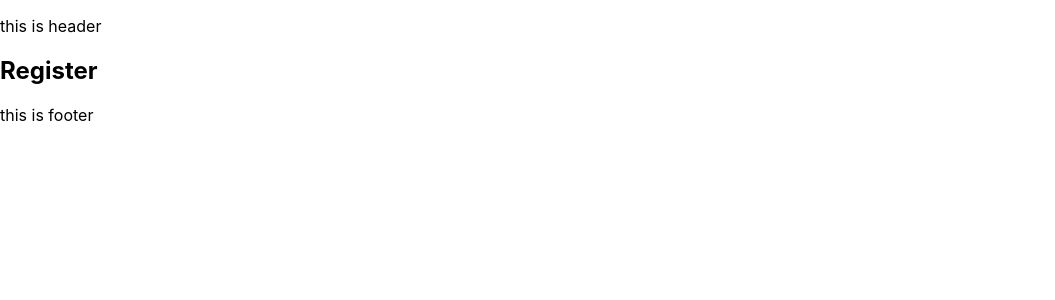
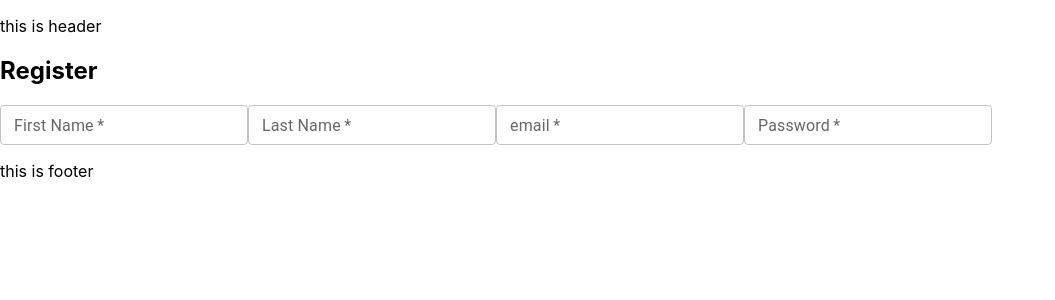
Before and after one commit to djongit/ecommerce-pern-app, a React (Create React App) app in the folder funky-client/: page /register in a window 1280 px wide. Shown: the top 300 px of the page, without its empty margins (0-1055 px from the left). Built offline with nearby package versions, Linux system fonts and the light colour scheme.

Commit message:
Text field component created

```diff
--- a/funky-client/package.json
+++ b/funky-client/package.json
@@ -11,6 +11,7 @@
     "@testing-library/jest-dom": "^5.17.0",
     "@testing-library/react": "^13.4.0",
     "@testing-library/user-event": "^13.5.0",
+    "formik": "^2.4.5",
     "nth-check": "^2.1.1",
     "postcss": "^8.4.32",
     "react": "^18.2.0",
@@ -18,7 +19,8 @@
     "react-redux": "^9.0.1",
     "react-router-dom": "^6.20.1",
     "react-scripts": "^5.0.1",
-    "web-vitals": "^2.1.4"
+    "web-vitals": "^2.1.4",
+    "yup": "^1.3.3"
   },
   "scripts": {
     "start": "react-scripts start",
--- a/funky-client/src/components/textField/TextField.js
+++ b/funky-client/src/components/textField/TextField.js
@@ -1,2 +1,15 @@
 import TextFieldLine from '@mui/material/TextField';
 import * as React from 'react';
+// import { useField } from 'formik';
+
+function TextField (props) {
+
+    return (
+        <TextFieldLine
+            {...props}
+            variant='outlined'
+        />
+    );
+};
+
+export default TextField;
--- a/funky-client/src/features/register/Register.js
+++ b/funky-client/src/features/register/Register.js
@@ -1,10 +1,51 @@
 import React, { useState } from 'react';
+import { Formik, Form } from 'formik';
+import TextField from '../../components/textField/TextField';
+
+
+
+
 
 export const Register = () => {
 
     return (
         <div>
-            <h2>Register</h2>
+
+            <Formik>
+                <Form>
+                    <h2>Register</h2>
+                    <TextField
+                        required
+                        placeholder = 'First Name'
+                        label = 'First Name'
+                        size = 'small'
+                    />
+                    <TextField
+                        required
+                        placeholder = 'Last Name'
+                        label = 'Last Name'
+                        size = 'small'
+                    />
+                    <TextField
+                        required
+                        placeholder = 'email'
+                        label = 'email'
+                        size = 'small'
+                    />
+                    <TextField
+                        required
+                        placeholder = 'Password'
+                        label = 'Password'
+                        size = 'small'
+                    />
+                </Form>
+
+            </Formik>
+
+
+
+
+
         </div>
     )
 };
```
Also changed, not shown: 2 other files (tests, documents, lock files or other folders).
